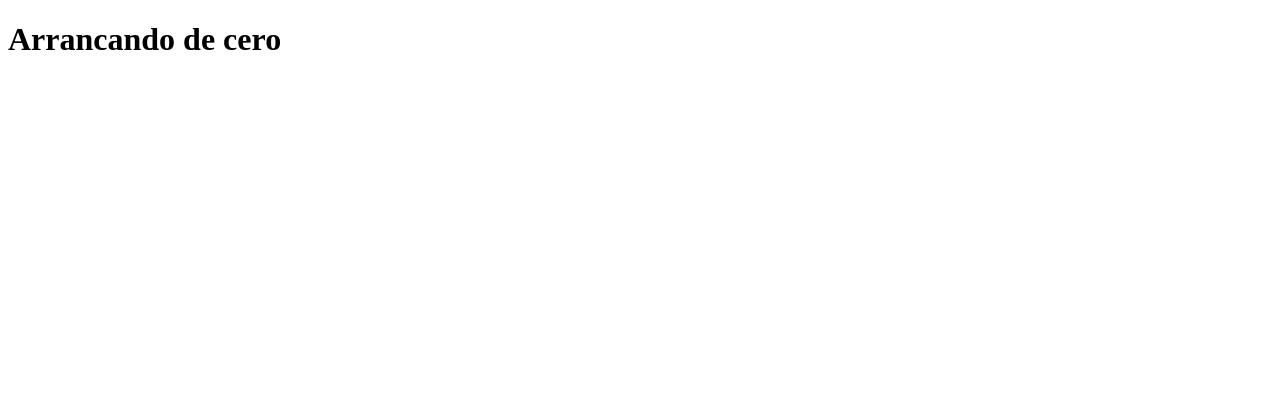
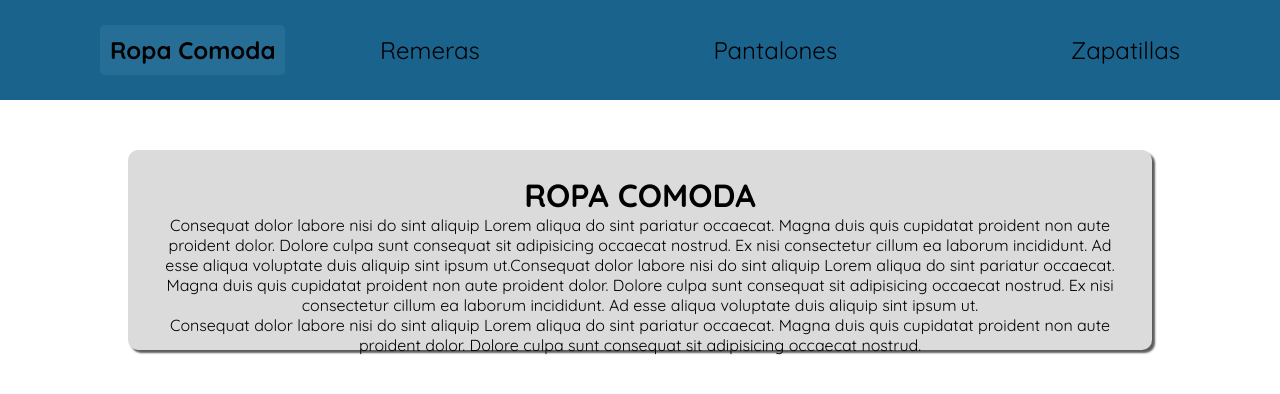
Before and after one commit to FranMacedonio/IdeaMacedonio, a React (Create React App) app: page / in a window 1280 px wide. Shown: the top 394 px of the page. Built offline with nearby package versions, Linux system fonts and the light colour scheme.

Commit message:
Dejando todo preparado para usar firebase

```diff
--- a/package.json
+++ b/package.json
@@ -10,6 +10,7 @@
     "@testing-library/jest-dom": "^5.16.1",
     "@testing-library/react": "^12.1.2",
     "@testing-library/user-event": "^13.5.0",
+    "firebase": "^9.6.7",
     "react": "^17.0.2",
     "react-dom": "^17.0.2",
     "react-router-dom": "^6.2.1",
--- a/src/App.css
+++ b/src/App.css
@@ -6,3 +6,62 @@
     box-sizing: border-box;
     font-family: 'Quicksand', sans-serif;
 }
+
+a {
+    color: unset;
+    text-decoration: unset;
+}
+
+/* NAVBAR */
+
+#navbar {
+    background-color: rgb(26, 99, 141);
+
+    height: 100px;
+    width: 100%;
+    display: flex;
+    justify-content: space-between;
+    align-items: center;
+}
+#logo {
+    background-color: rgb(39, 110, 151);
+    margin-left: 100px;
+    padding: 10px;
+    border-radius: 5px;
+    transition: color 250ms ease-in, background 500ms ease-out;
+}
+#logo:hover {
+    background-color: rgb(1, 121, 190);
+    color: rgb(194, 194, 194);
+}
+#links {
+    margin-right: 100px;
+    width: 800px;
+    display: flex;
+    justify-content: space-between;
+    align-items: center;
+}
+#links a{
+    font-size: 24px;
+    transition: color 250ms ease-in;
+}
+#links a:hover{
+    color: rgb(194, 194, 194);
+}
+
+/* HOME */
+#home {
+    display: flex;
+    flex-direction: column;
+    justify-content: space-between;
+    align-items: center;
+    width: 80%;
+    padding: 25px;
+    margin: auto;
+    margin-top: 50px;
+    height: 25vh;
+    border-radius: 10px;
+    box-shadow: 3px 3px 2px rgba(26, 26, 26, 0.712);
+    background-color: rgb(219, 219, 219);
+    text-align: center;
+}
--- a/src/App.js
+++ b/src/App.js
@@ -1,8 +1,27 @@
 import React from 'react';
+import './App.css'
+import { BrowserRouter, Routes, Route } from 'react-router-dom';
+
+//VIEWS
+import Home from './views/Home'
+import Remeras from './views/Remeras'
+import Pantalones from './views/Pantalones'
+import Zapatillas from './views/Zapatillas'
+
+//COMPONENTS
+import Navbar from './components/Navbar';
 
 function App() {
   return (
-    <h1>Arrancando de cero</h1>
+    <BrowserRouter>
+      <Navbar />
+      <Routes>
+        <Route path='/' element={<Home />} />
+        <Route path='/remeras' element={<Remeras />} />
+        <Route path='/pantalones' element={<Pantalones />} />
+        <Route path='/zapatillas' element={<Zapatillas />} />
+      </Routes>
+    </BrowserRouter>
   );
 }
 
--- /dev/null
+++ b/src/components/Navbar.js
@@ -0,0 +1,21 @@
+import React from 'react'
+import { Link } from 'react-router-dom';
+
+const Navbar = () => {
+  return (
+    <div id='navbar'>
+        <Link to={'/'}>
+            <div id='logo'>
+                <h2>Ropa Comoda</h2>
+            </div>
+        </Link>
+        <div id='links'>
+            <Link to={'/remeras'}>Remeras</Link>
+            <Link to={'/pantalones'}>Pantalones</Link>
+            <Link to={'/zapatillas'}>Zapatillas</Link>
+        </div>
+    </div>
+  )
+}
+
+export default Navbar
--- /dev/null
+++ b/src/views/Home.js
@@ -0,0 +1,13 @@
+import React from 'react'
+
+const home = () => {
+  return (
+    <div id='home'>
+      <h1>ROPA COMODA</h1>
+      <p>Consequat dolor labore nisi do sint aliquip Lorem aliqua do sint pariatur occaecat. Magna duis quis cupidatat proident non aute proident dolor. Dolore culpa sunt consequat sit adipisicing occaecat nostrud. Ex nisi consectetur cillum ea laborum incididunt. Ad esse aliqua voluptate duis aliquip sint ipsum ut.Consequat dolor labore nisi do sint aliquip Lorem aliqua do sint pariatur occaecat. Magna duis quis cupidatat proident non aute proident dolor. Dolore culpa sunt consequat sit adipisicing occaecat nostrud. Ex nisi consectetur cillum ea laborum incididunt. Ad esse aliqua voluptate duis aliquip sint ipsum ut.</p>
+      <p>Consequat dolor labore nisi do sint aliquip Lorem aliqua do sint pariatur occaecat. Magna duis quis cupidatat proident non aute proident dolor. Dolore culpa sunt consequat sit adipisicing occaecat nostrud.</p>
+    </div>
+  )
+}
+
+export default home
--- /dev/null
+++ b/src/views/Pantalones.js
@@ -0,0 +1,9 @@
+import React from 'react'
+
+const Pantalones = () => {
+  return (
+    <div>Pantalones</div>
+  )
+}
+
+export default Pantalones
--- /dev/null
+++ b/src/views/Remeras.js
@@ -0,0 +1,9 @@
+import React from 'react'
+
+const Remeras = () => {
+  return (
+    <div>Remeras</div>
+  )
+}
+
+export default Remeras
--- /dev/null
+++ b/src/views/Zapatillas.js
@@ -0,0 +1,9 @@
+import React from 'react'
+
+const Zapatillas = () => {
+  return (
+    <div>Zapatillas</div>
+  )
+}
+
+export default Zapatillas
```
Also changed, not shown: src/firebase.js (added, +14 -0 lines), 1 other file (tests, documents, lock files or other folders).
